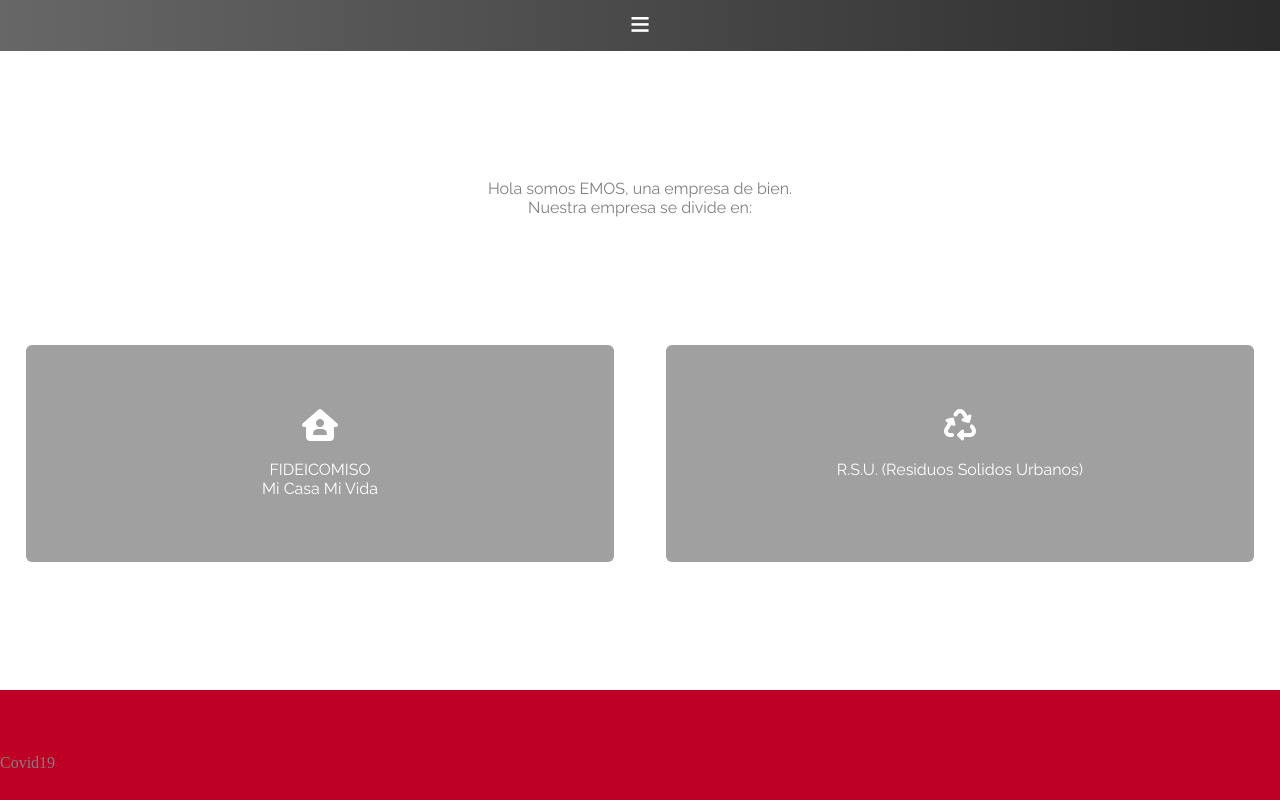
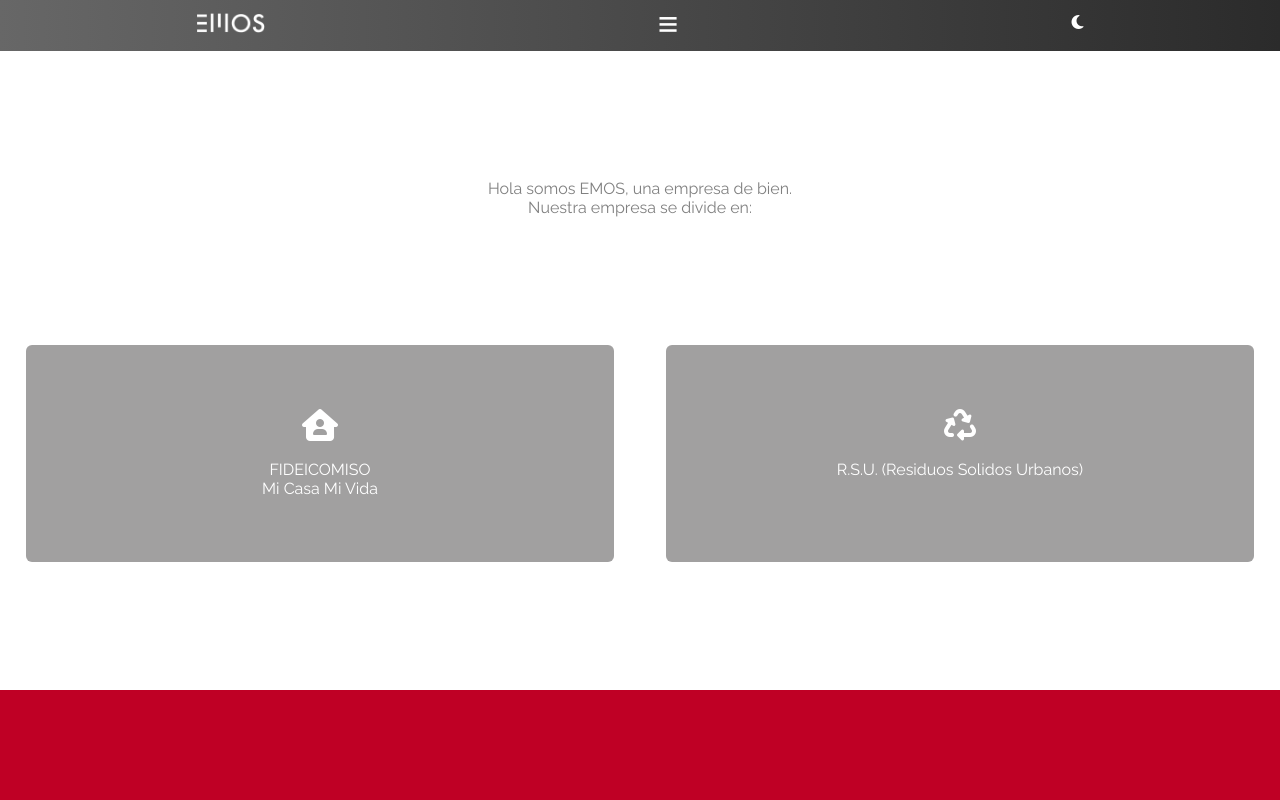
Before and after one commit to kida10-tech/emosweb, a plain HTML site: page index.html in a window 1280 px wide. Shown: the top 800 px of the page. Drawn offline with nearby package versions, Linux system fonts and the light colour scheme.

Commit message:
Cambios en barra superior e imagenes

```diff
--- a/css/style.css
+++ b/css/style.css
@@ -17,7 +17,7 @@ h2 {
   background: rgb(103,103,103);
   background: linear-gradient(90deg, rgba(103,103,103,1) 0%, rgba(43,43,43,1) 100%);
   display: flex;
-  justify-content: center;
+  justify-content: space-around;
   align-items: center;
   font-family:'Titillium Web', Courier, monospace;
   padding-bottom: 6px;
@@ -27,6 +27,15 @@ h2 {
   color: white;
   font-size: 2.2em;
   cursor: pointer;
+}
+
+.dark-btn{
+  color: white;
+  background-color: none;
+  border: none;
+  font-size: 50%;
+  text-align: center;
+  cursor:pointer;
 }
 
 .mobilemenu {
--- a/index.html
+++ b/index.html
@@ -4,7 +4,7 @@
     <meta charset="utf-8"/>
     <meta name="viewport" content="initial-scale=1, width=device-width, maximum-scale=1, minimum-scale=1, user-scalable=no">
     <title>EMOS web</title>
-    <link rel="icon" href="img/favicon.jpeg" type="image/png">
+    <link rel="icon" href="img/favicon.png" type="image/png">
 
 
     <!--STYLESHEET-->
@@ -25,7 +25,9 @@
   </head>
   <body>
     <div class="bar">
+      <img height="20px" width="auto" src="img/logo1.png">
       <div class="menucel">&#8801;</div>
+      <div class="dark-btn"><i class="fas fa-moon"></i></div>
     </div>
     <div class="mobilemenu">
       <a href="#institucional"><div class="btn transition">INSTITUCIONAL</div></a>
@@ -41,7 +43,7 @@
       <div class="bloque"><i class="fas fa-recycle"></i><br><br>
         R.S.U. (Residuos Solidos Urbanos)</div>
     </div>
-    <div class="section red" id="covid">Covid19
+    <div class="section red" id="covid">
       <div class="contenido white"><p>En epoca de pandemia, RESPETEMOS LOS PROTOCOLOS.</p>
         <img id="covid1" src="img/covid1.jpeg" alt="CUIDATE" width="100%" height="auto">
       </div>
@@ -57,8 +59,6 @@
       </form>
     </div>
 
-    <button class="dark-btn"> 🌙  ☀️ </button>
-
     <div class="pie"></div>
 
     <script src="js/main.js"></script>
```
Also changed, not shown: js/main.js (+1 -9 lines), img/favicon.jpeg (deleted), img/favicon.png (added), img/logo1.jpeg (deleted), img/logo1.png (added), img/logo2.jpeg (deleted), img/logo2.png (added).
